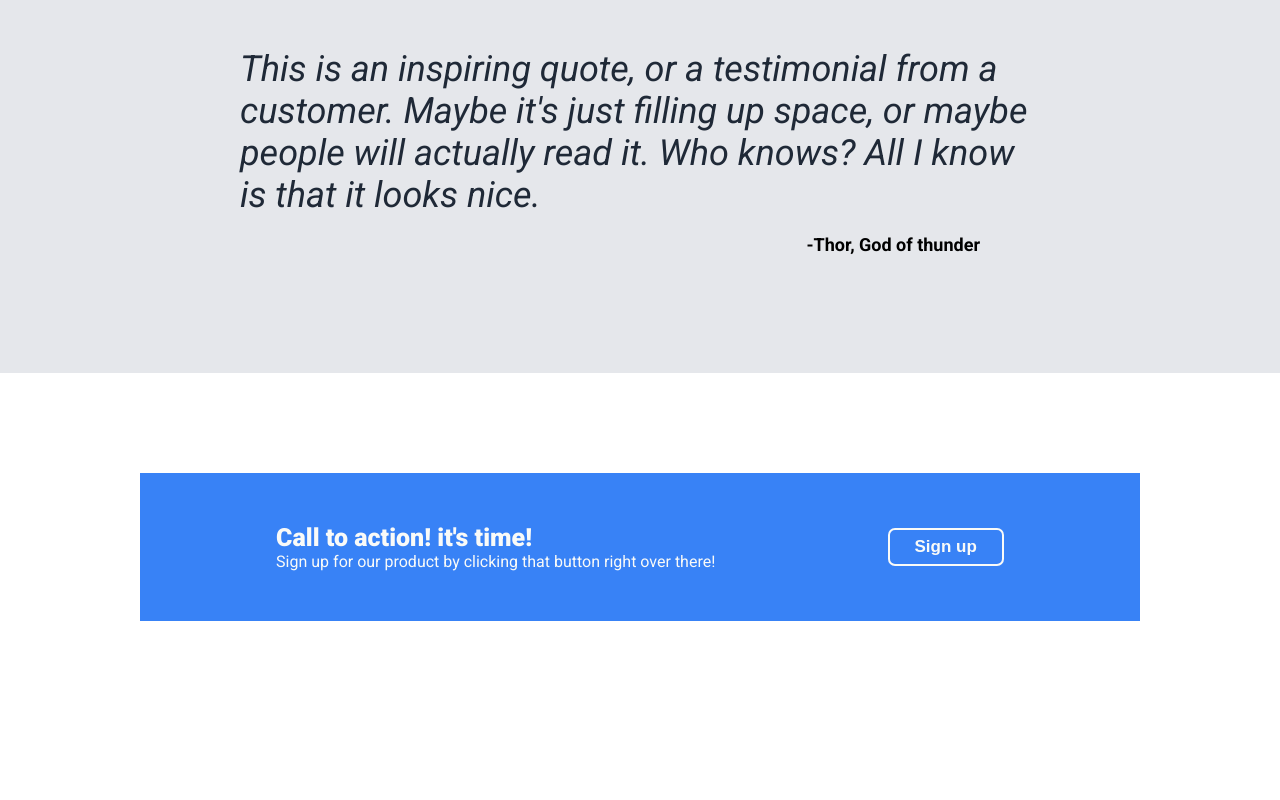
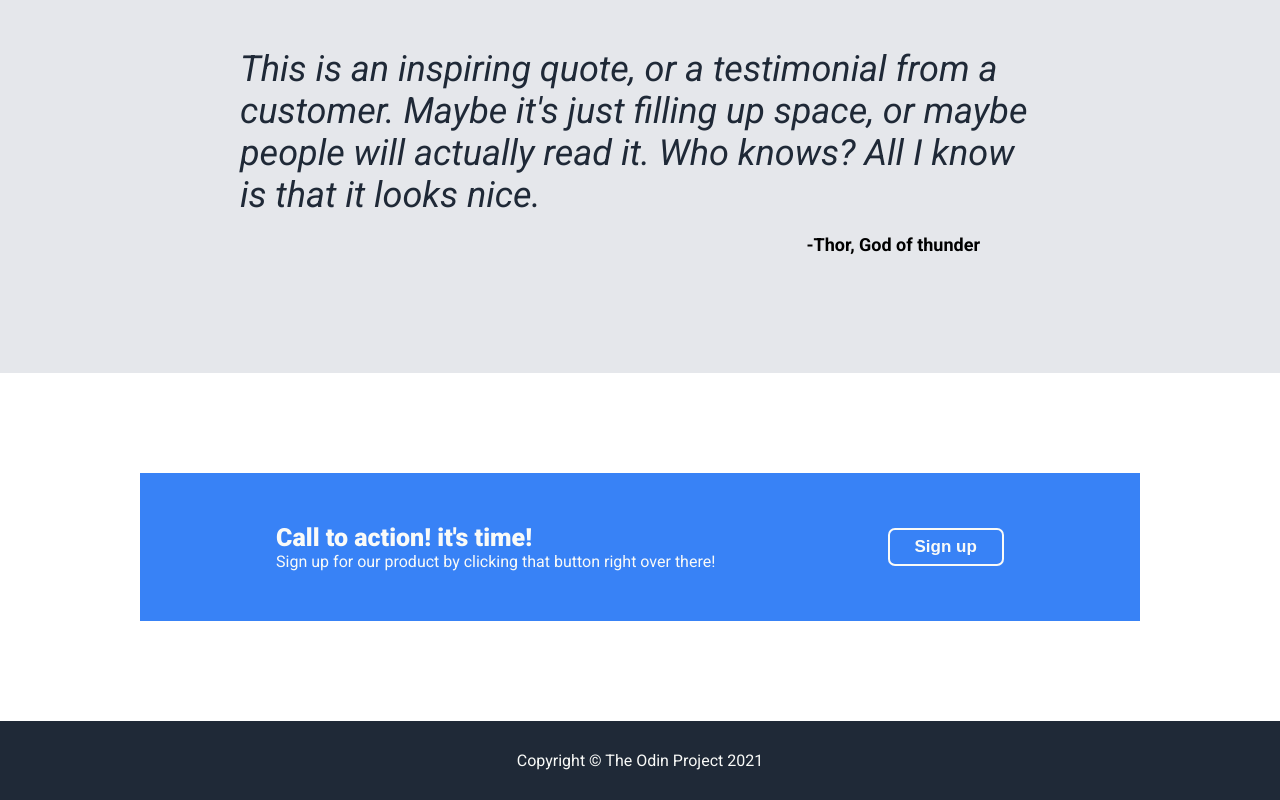
Before and after one commit to forssst/Landing-page, a plain HTML site: page index.html in a window 1280 px wide. Shown: the part 955-1755 px from the top of the page. Before the commit the page ends 1676 px from the top, so only its background shows below. Drawn offline with Linux system fonts and the light colour scheme.

Commit message:
add footer & style it css

```diff
--- a/index.html
+++ b/index.html
@@ -78,7 +78,9 @@
 
     </main>
     <footer>
-
+        <div class="footer">
+            <p class="footerText">Copyright © The Odin Project 2021</p>
+        </div>
     </footer>
 </body>
 
--- a/style.css
+++ b/style.css
@@ -170,3 +170,19 @@ body {
     font-weight: bold;
     font-size: 17px;
 }
+
+
+/* Footer */
+
+.footer {
+    display: flex;
+    background-color: #1F2937;
+    color: #f9faf8;
+    margin: 0;
+    justify-content: center;
+    padding: 30px;
+}
+
+.footerText {
+    margin: 0;
+}
```
